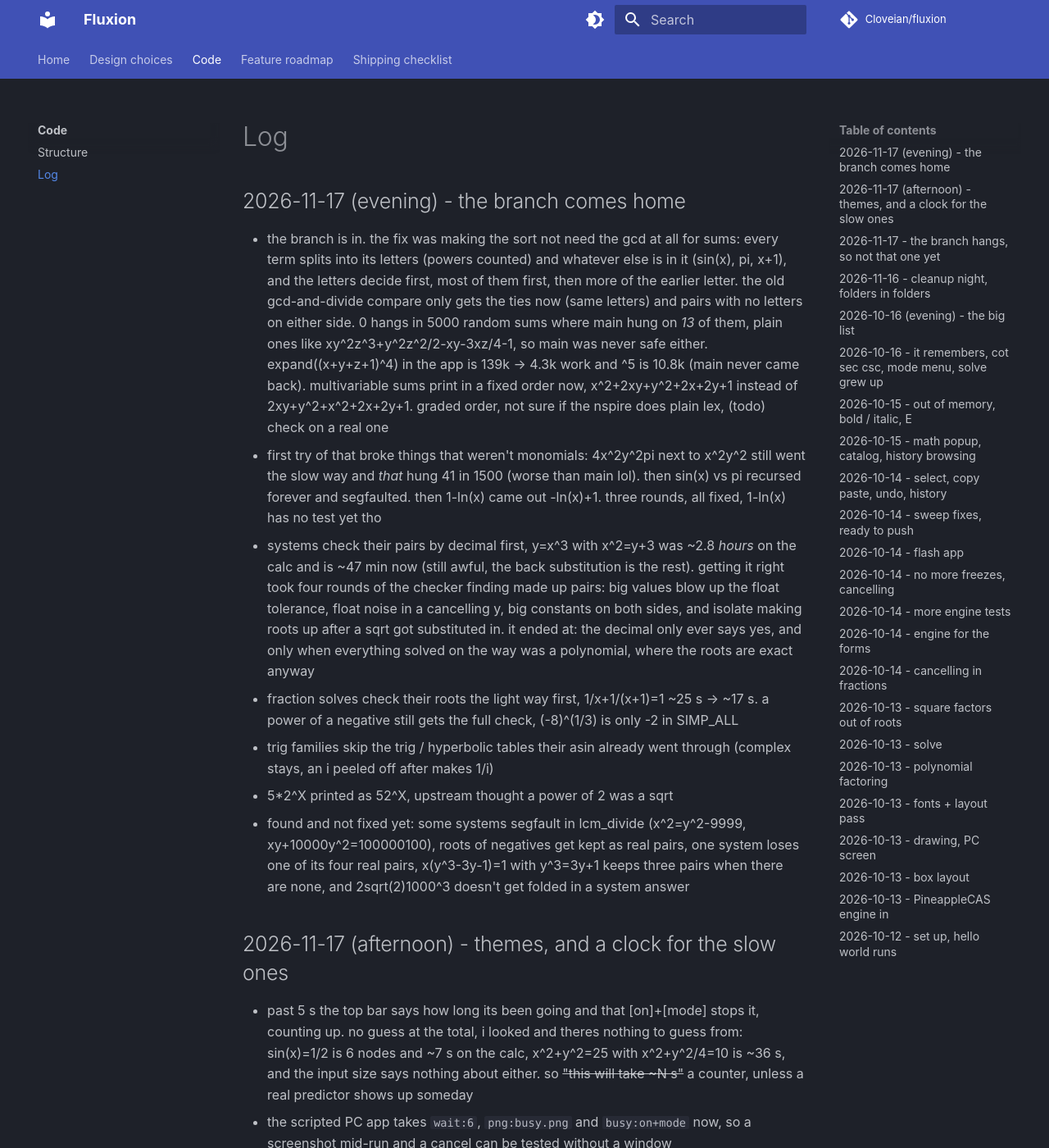
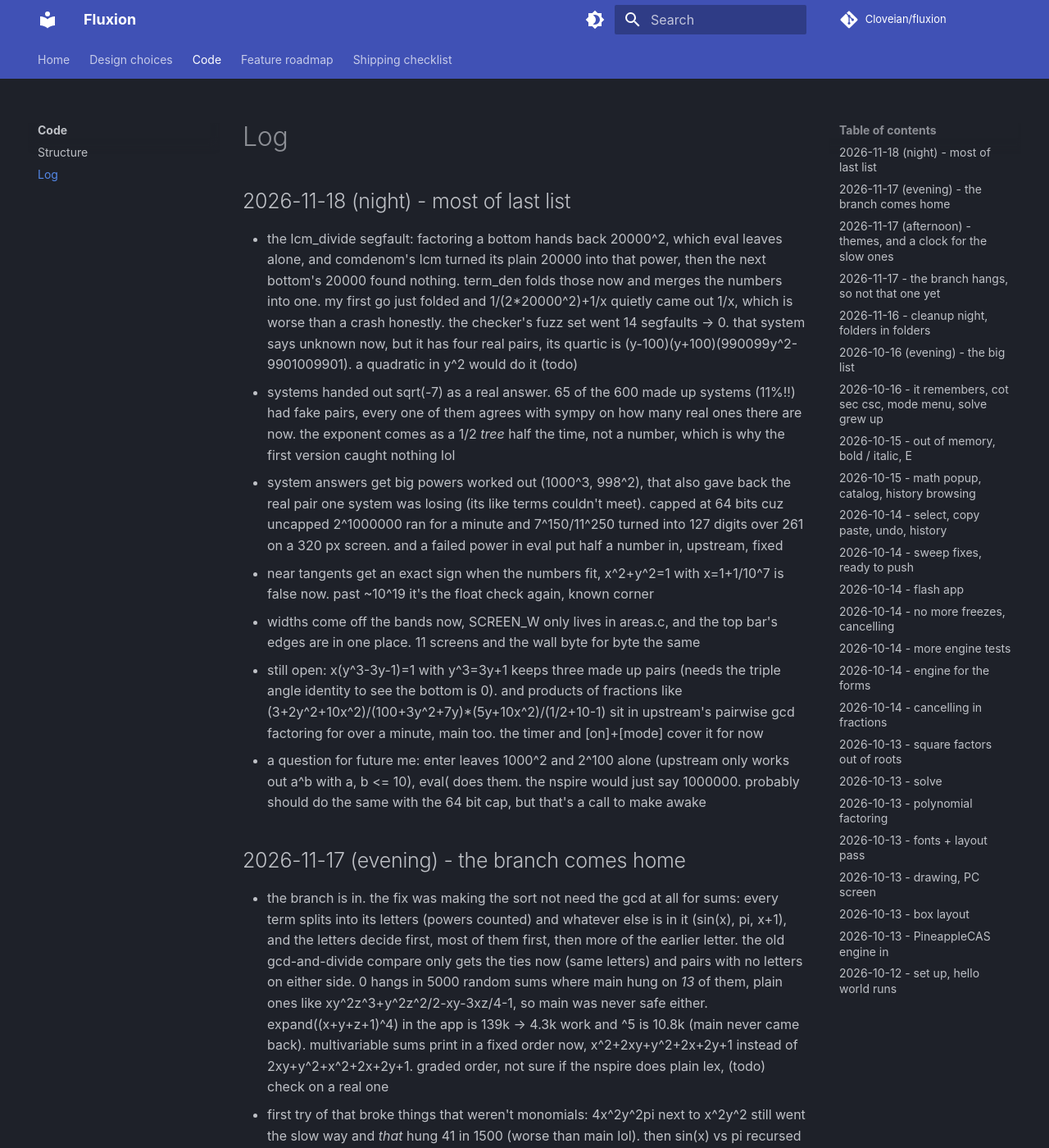
Before and after one commit to Cloveian/fluxion, an MkDocs documentation site: the page built from docs/code/log.md, in a window 1280 px wide and 1400 px high. Shown: the whole window at 82% size. Built offline with MkDocs 1.6.1 and Material for MkDocs 9.7.7, drawn with Linux system fonts in a browser that asks for light colours; comment, search, counter and statistics services are not loaded.

Commit message:
log: most of the list, and sqrt(-7) was a real answer for a while there

```diff
--- a/docs/code/log.md
+++ b/docs/code/log.md
@@ -1,4 +1,14 @@
 # Log
+
+## 2026-11-18 (night) - most of last list
+
+- the lcm_divide segfault: factoring a bottom hands back 20000^2, which eval leaves alone, and comdenom's lcm turned its plain 20000 into that power, then the next bottom's 20000 found nothing. term_den folds those now and merges the numbers into one. my first go just folded and 1/(2\*20000^2)+1/x quietly came out 1/x, which is worse than a crash honestly. the checker's fuzz set went 14 segfaults -> 0. that system says unknown now, but it has four real pairs, its quartic is (y-100)(y+100)(990099y^2-9901009901). a quadratic in y^2 would do it (todo)
+- systems handed out sqrt(-7) as a real answer. 65 of the 600 made up systems (11%!!) had fake pairs, every one of them agrees with sympy on how many real ones there are now. the exponent comes as a 1/2 *tree* half the time, not a number, which is why the first version caught nothing lol
+- system answers get big powers worked out (1000^3, 998^2), that also gave back the real pair one system was losing (its like terms couldn't meet). capped at 64 bits cuz uncapped 2^1000000 ran for a minute and 7^150/11^250 turned into 127 digits over 261 on a 320 px screen. and a failed power in eval put half a number in, upstream, fixed
+- near tangents get an exact sign when the numbers fit, x^2+y^2=1 with x=1+1/10^7 is false now. past ~10^19 it's the float check again, known corner
+- widths come off the bands now, SCREEN_W only lives in areas.c, and the top bar's edges are in one place. 11 screens and the wall byte for byte the same
+- still open: x(y^3-3y-1)=1 with y^3=3y+1 keeps three made up pairs (needs the triple angle identity to see the bottom is 0). and products of fractions like (3+2y^2+10x^2)/(100+3y^2+7y)\*(5y+10x^2)/(1/2+10-1) sit in upstream's pairwise gcd factoring for over a minute, main too. the timer and [on]+[mode] cover it for now
+- a question for future me: enter leaves 1000^2 and 2^100 alone (upstream only works out a^b with a, b <= 10), eval( does them. the nspire would just say 1000000. probably should do the same with the 64 bit cap, but that's a call to make awake
 
 ## 2026-11-17 (evening) - the branch comes home
 
```
